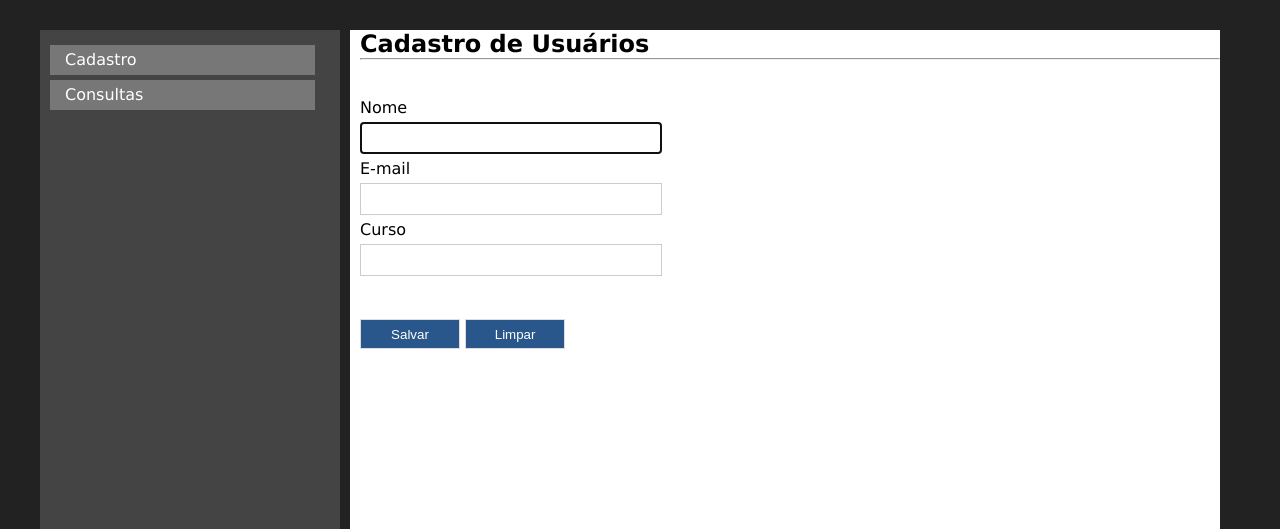
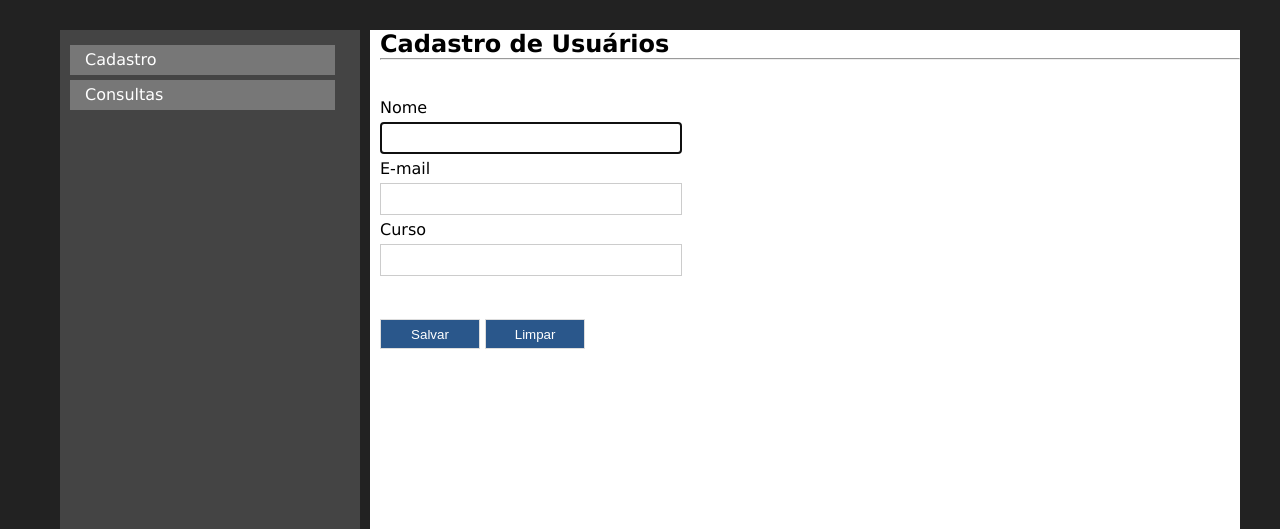
Before and after one commit to vinisoliveira/Sistema-basico-de-cadastro-com-PHP-e-MySQL, a PHP site: page / in a window 1280 px wide; the page is wider, and only the part inside the window is pictured. Shown: the top 529 px of that part. Run offline with PHP 8.4, Linux system fonts and the light colour scheme.

Commit message:
Update style.css

```diff
--- a/style.css
+++ b/style.css
@@ -15,8 +15,8 @@ body {
 }
 
 .container {
-    margin: auto;
-    width: 1200px;
+    margin: 50px;
+    width: 100%;
     margin-top: 20px;
     padding: 10px;
 }
```
